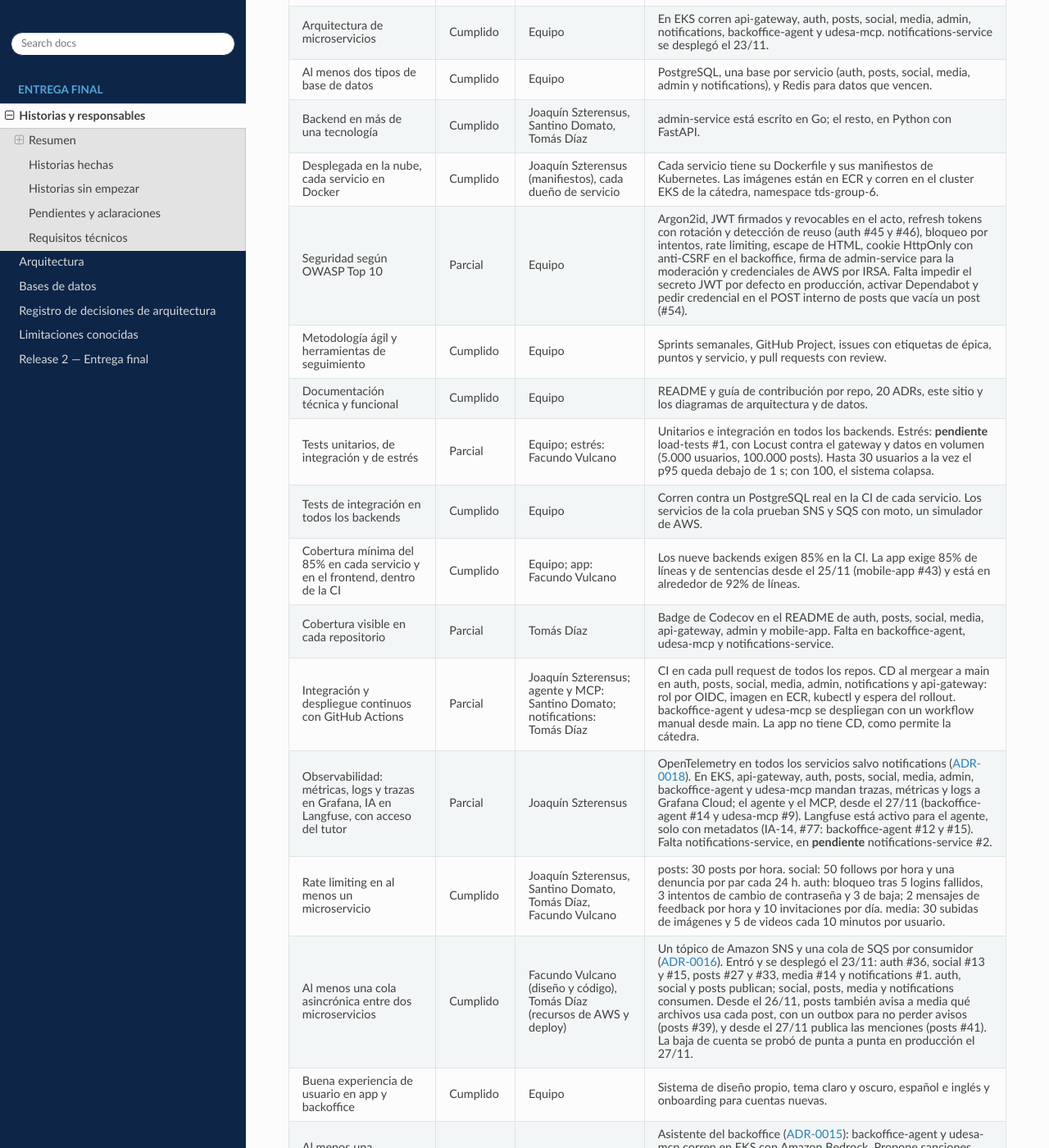
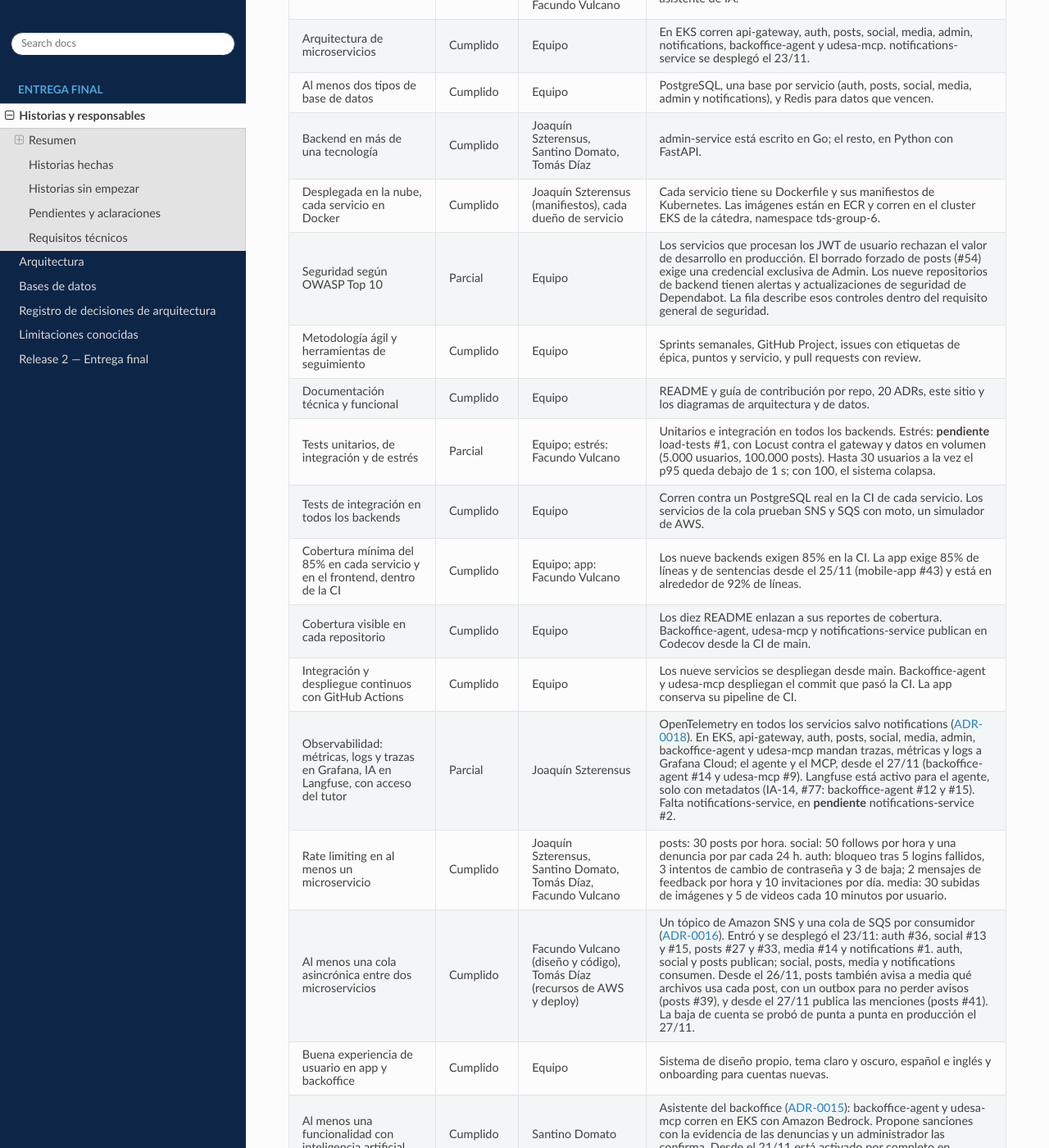
Before and after one commit to tds-g6-2s2026/udesa-x-docs, a Sphinx documentation site: the page built from docs/historias.md, in a window 1280 px wide and 1400 px high, scrolled down 7221 px. Shown: the whole window at 82% size. Built offline with Sphinx 7.4.7 and the Read the Docs theme 3.1.0, drawn with Linux system fonts in a browser that asks for light colours; some of the changed text lies outside the part shown.

Commit message:
Actualizar los requisitos técnicos de la entrega (#15)

```diff
--- a/docs/historias.md
+++ b/docs/historias.md
@@ -119,7 +119,7 @@ Notificación de Mención (#43): desde el 27/11 posts publica `post_mentioned` (
 | E.4 H3 | Centro de Notificaciones In-App | notifications #1 y gateway #9 entraron y se desplegaron el 23/11; la campanita de la app ya tiene su ruta. Se probó en producción. |
 | E.4 H5 | Configurar Preferencias de Notificación | Hay un interruptor por cada tipo que existe: likes, retweets, respuestas, citas, menciones y nuevos seguidores. Mensajes Directos (#35) no se hizo, así que no hay interruptor para ese tipo: se sacó del CA.1 de la issue y quedó como limitación ({doc}`Limitaciones conocidas <limitaciones>`). Apagar un tipo corta solo el push: la notificación sigue llegando a la campanita ({doc}`ADR-0020 <adr-0020>`). |
 | E.5 H2 | Inicio de sesión como Administrador | La issue ahora está asignada a Joaquín; en la entrega intermedia figuraba a nombre de Santino, que hizo admin #6. |
-| E.5 H10 | Borrado Forzado de Contenido | posts #29, admin #37 y admin #38 entraron el 23/11. Desde el 26/11, limpiar un post también borra sus archivos de S3 (posts #39). Queda abierto lo que se pidió en la review: el POST interno de posts que vacía un post no pide credencial y confía en la red. |
+| E.5 H10 | Borrado Forzado de Contenido | posts #29, admin #37 y admin #38 entraron el 23/11. Desde el 26/11, limpiar un post también borra sus archivos de S3 (posts #39). El borrado forzado exige una credencial interna exclusiva de Admin. |
 
 ## Requisitos técnicos
 
@@ -131,18 +131,18 @@ Notificación de Mención (#43): desde el 27/11 posts publica `post_mentioned` (
 | Al menos dos tipos de base de datos | Cumplido | Equipo | PostgreSQL, una base por servicio (auth, posts, social, media, admin y notifications), y Redis para datos que vencen. |
 | Backend en más de una tecnología | Cumplido | Joaquín Szterensus, Santino Domato, Tomás Díaz | admin-service está escrito en Go; el resto, en Python con FastAPI. |
 | Desplegada en la nube, cada servicio en Docker | Cumplido | Joaquín Szterensus (manifiestos), cada dueño de servicio | Cada servicio tiene su Dockerfile y sus manifiestos de Kubernetes. Las imágenes están en ECR y corren en el cluster EKS de la cátedra, namespace tds-group-6. |
-| Seguridad según OWASP Top 10 | Parcial | Equipo | Argon2id, JWT firmados y revocables en el acto, refresh tokens con rotación y detección de reuso (auth #45 y #46), bloqueo por intentos, rate limiting, escape de HTML, cookie HttpOnly con anti-CSRF en el backoffice, firma de admin-service para la moderación y credenciales de AWS por IRSA. Falta impedir el secreto JWT por defecto en producción, activar Dependabot y pedir credencial en el POST interno de posts que vacía un post (#54). |
+| Seguridad según OWASP Top 10 | Parcial | Equipo | Los servicios que procesan los JWT de usuario rechazan el valor de desarrollo en producción. El borrado forzado de posts (#54) exige una credencial exclusiva de Admin. Los nueve repositorios de backend tienen alertas y actualizaciones de seguridad de Dependabot. La fila describe esos controles dentro del requisito general de seguridad. |
 | Metodología ágil y herramientas de seguimiento | Cumplido | Equipo | Sprints semanales, GitHub Project, issues con etiquetas de épica, puntos y servicio, y pull requests con review. |
 | Documentación técnica y funcional | Cumplido | Equipo | README y guía de contribución por repo, 20 ADRs, este sitio y los diagramas de arquitectura y de datos. |
 | Tests unitarios, de integración y de estrés | Parcial | Equipo; estrés: Facundo Vulcano | Unitarios e integración en todos los backends. Estrés: **pendiente** load-tests #1, con Locust contra el gateway y datos en volumen (5.000 usuarios, 100.000 posts). Hasta 30 usuarios a la vez el p95 queda debajo de 1 s; con 100, el sistema colapsa. |
 | Tests de integración en todos los backends | Cumplido | Equipo | Corren contra un PostgreSQL real en la CI de cada servicio. Los servicios de la cola prueban SNS y SQS con moto, un simulador de AWS. |
 | Cobertura mínima del 85% en cada servicio y en el frontend, dentro de la CI | Cumplido | Equipo; app: Facundo Vulcano | Los nueve backends exigen 85% en la CI. La app exige 85% de líneas y de sentencias desde el 25/11 (mobile-app #43) y está en alrededor de 92% de líneas. |
-| Cobertura visible en cada repositorio | Parcial | Tomás Díaz | Badge de Codecov en el README de auth, posts, social, media, api-gateway, admin y mobile-app. Falta en backoffice-agent, udesa-mcp y notifications-service. |
-| Integración y despliegue continuos con GitHub Actions | Parcial | Joaquín Szterensus; agente y MCP: Santino Domato; notifications: Tomás Díaz | CI en cada pull request de todos los repos. CD al mergear a main en auth, posts, social, media, admin, notifications y api-gateway: rol por OIDC, imagen en ECR, kubectl y espera del rollout. backoffice-agent y udesa-mcp se despliegan con un workflow manual desde main. La app no tiene CD, como permite la cátedra. |
+| Cobertura visible en cada repositorio | Cumplido | Equipo | Los diez README enlazan a sus reportes de cobertura. Backoffice-agent, udesa-mcp y notifications-service publican en Codecov desde la CI de main. |
+| Integración y despliegue continuos con GitHub Actions | Cumplido | Equipo | Los nueve servicios se despliegan desde main. Backoffice-agent y udesa-mcp despliegan el commit que pasó la CI. La app conserva su pipeline de CI. |
 | Observabilidad: métricas, logs y trazas en Grafana, IA en Langfuse, con acceso del tutor | Parcial | Joaquín Szterensus | OpenTelemetry en todos los servicios salvo notifications ({doc}`ADR-0018 <adr-0018>`). En EKS, api-gateway, auth, posts, social, media, admin, backoffice-agent y udesa-mcp mandan trazas, métricas y logs a Grafana Cloud; el agente y el MCP, desde el 27/11 (backoffice-agent #14 y udesa-mcp #9). Langfuse está activo para el agente, solo con metadatos (IA-14, #77: backoffice-agent #12 y #15). Falta notifications-service, en **pendiente** notifications-service #2. |
 | Rate limiting en al menos un microservicio | Cumplido | Joaquín Szterensus, Santino Domato, Tomás Díaz, Facundo Vulcano | posts: 30 posts por hora. social: 50 follows por hora y una denuncia por par cada 24 h. auth: bloqueo tras 5 logins fallidos, 3 intentos de cambio de contraseña y 3 de baja; 2 mensajes de feedback por hora y 10 invitaciones por día. media: 30 subidas de imágenes y 5 de videos cada 10 minutos por usuario. |
 | Al menos una cola asincrónica entre dos microservicios | Cumplido | Facundo Vulcano (diseño y código), Tomás Díaz (recursos de AWS y deploy) | Un tópico de Amazon SNS y una cola de SQS por consumidor ({doc}`ADR-0016 <adr-0016>`). Entró y se desplegó el 23/11: auth #36, social #13 y #15, posts #27 y #33, media #14 y notifications #1. auth, social y posts publican; social, posts, media y notifications consumen. Desde el 26/11, posts también avisa a media qué archivos usa cada post, con un outbox para no perder avisos (posts #39), y desde el 27/11 publica las menciones (posts #41). La baja de cuenta se probó de punta a punta en producción el 27/11. |
 | Buena experiencia de usuario en app y backoffice | Cumplido | Equipo | Sistema de diseño propio, tema claro y oscuro, español e inglés y onboarding para cuentas nuevas. |
 | Al menos una funcionalidad con inteligencia artificial | Cumplido | Santino Domato | Asistente del backoffice ({doc}`ADR-0015 <adr-0015>`): backoffice-agent y udesa-mcp corren en EKS con Amazon Bedrock. Propone sanciones con la evidencia de las denuncias y un administrador las confirma. Desde el 21/11 está activado por completo en producción. |
-| Smoke tests (recomendados) | Pendiente |  | No hay smoke tests en los pipelines. |
-| Release con un tag que sube la versión mayor | Pendiente | Equipo | Los repos están en 1.x. Falta el tag 2.0.0 de la entrega final. |
+| Smoke tests (recomendados) | Cumplido | Equipo | Los nueve servicios ejecutan una prueba HTTP de salud explícita en CI. |
+| Release con un tag que sube la versión mayor | Cumplido en backend | Equipo | Los nueve servicios y este repositorio tienen el tag V2.0.0. La versión distribuida de mobile se conserva para que la entrega use el APK ya preparado. |
```
Also changed, not shown: docs/arquitectura.md (+1 -2 lines).
